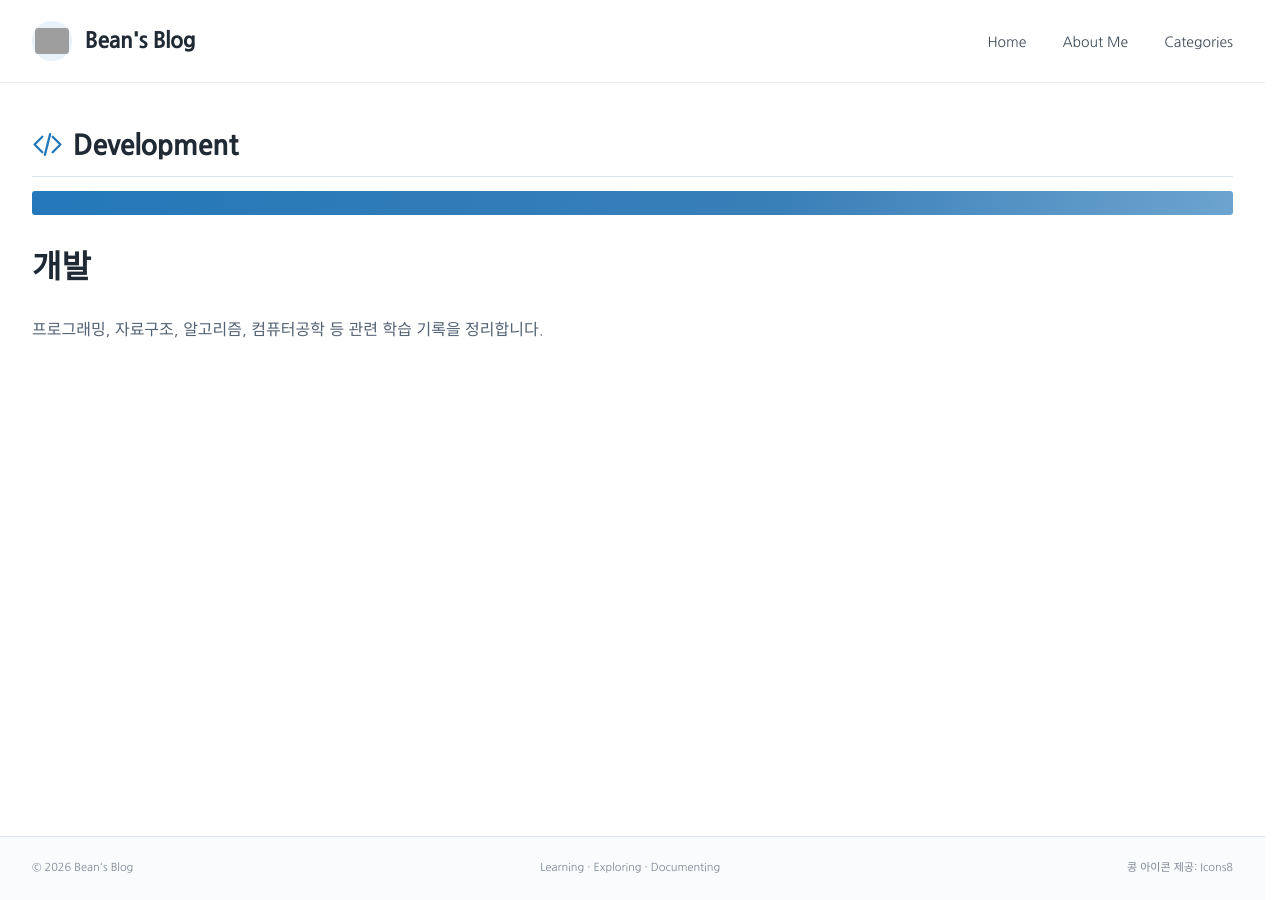
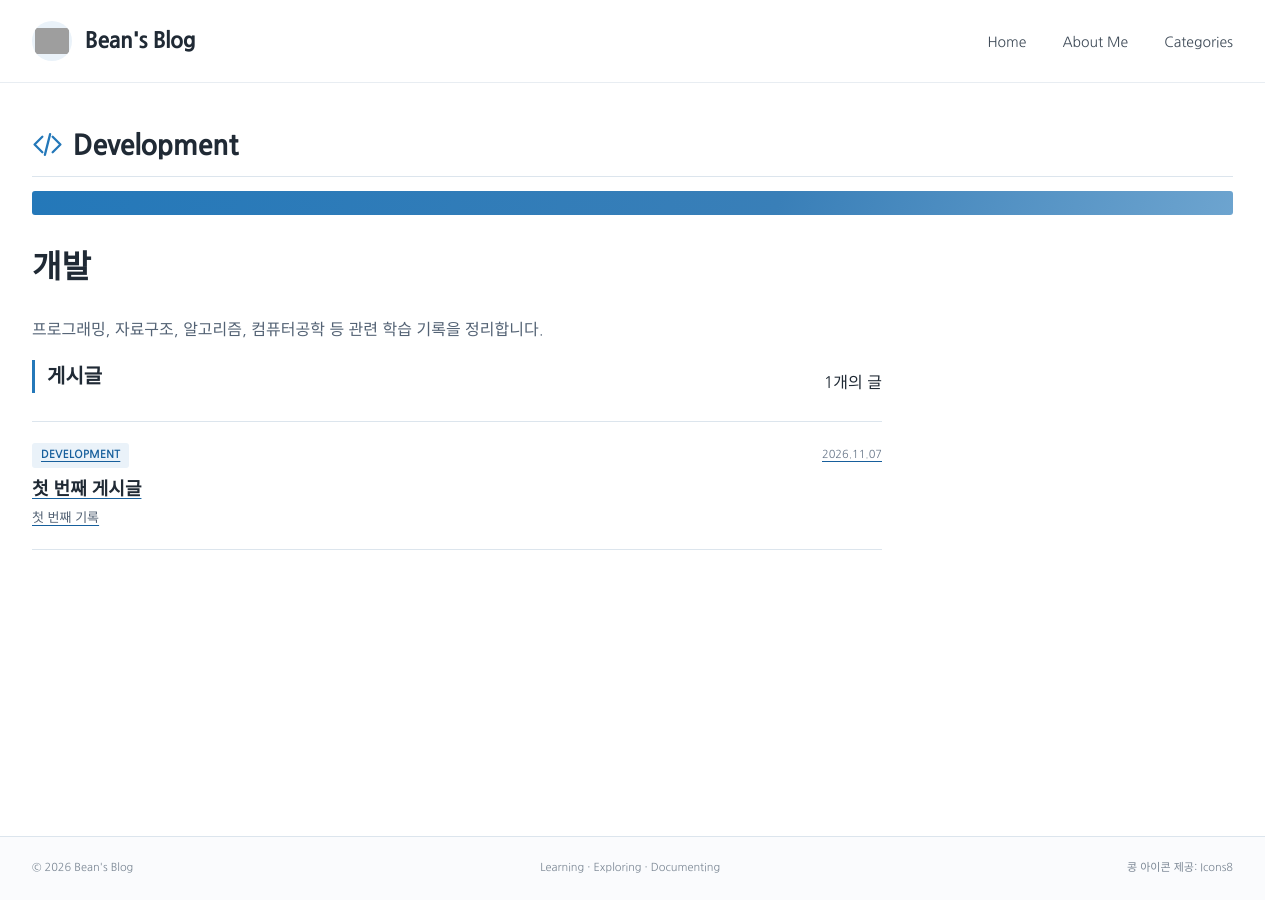
Before and after one commit to BEAN-CMD418/bean-cmd418.github.io, a Jekyll site: the page built from development/index.md, in a window 1280 px wide. Built offline with Jekyll 4.4.1, drawn with Linux system fonts in a browser that asks for light colours; some web fonts are replaced; grey boxes are pictures that could not be loaded.

Commit message:
Render posts on category pages

```diff
--- a/_layouts/page.html
+++ b/_layouts/page.html
@@ -8,5 +8,35 @@ layout: default
   <div class="page-accent-band" aria-hidden="true"></div>
   <div class="page-body">
     {{ content }}
+
+    {% if page.category %}
+      {% assign category_posts = site.posts | where_exp: "post", "post.categories contains page.category" | sort: 'date' | reverse %}
+      <section class="category-post-section" aria-labelledby="category-post-heading">
+        <div class="section-heading">
+          <h2 id="category-post-heading">게시글</h2>
+          <span class="category-post-count">{{ category_posts.size }}개의 글</span>
+        </div>
+        <div class="post-list category-post-list">
+          {% for post in category_posts %}
+            <a class="post-row post-row-no-image" href="{{ post.url | relative_url }}">
+              <div class="post-main">
+                <div class="post-meta-line">
+                  <span class="post-category">{{ page.category }}</span>
+                  <time datetime="{{ post.date | date_to_xmlschema }}">{{ post.date | date: '%Y.%m.%d' }}</time>
+                </div>
+                <h3>{{ post.title }}</h3>
+                <p>{{ post.excerpt | default: post.content | strip_html | normalize_whitespace | truncate: 100 }}</p>
+              </div>
+            </a>
+          {% endfor %}
+          {% if category_posts.size == 0 %}
+            <div class="empty-posts">
+              <h3>아직 게시글이 없습니다.</h3>
+              <p>이 카테고리로 분류된 게시글이 작성되면 여기에 표시됩니다.</p>
+            </div>
+          {% endif %}
+        </div>
+      </section>
+    {% endif %}
   </div>
 </div>
```
